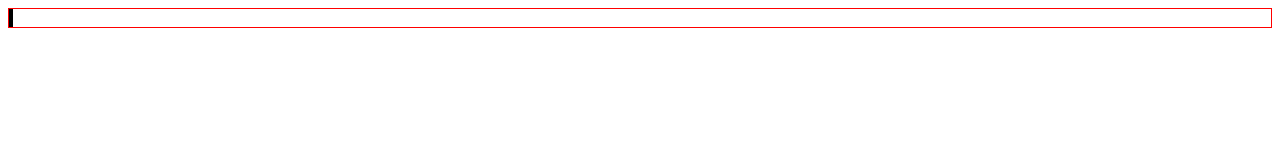
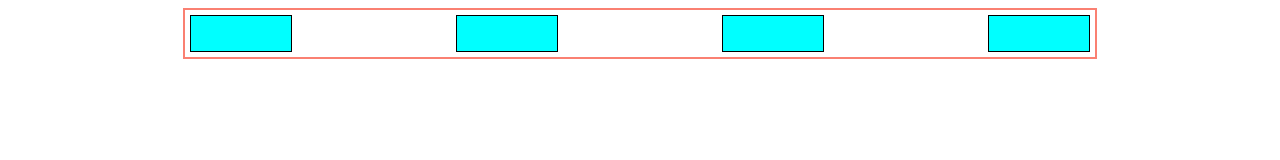
Before and after one commit to sagarhasan273/Web_work, a plain HTML site: page CSS #19/index.html in a window 1280 px wide. Drawn offline with Linux system fonts and the light colour scheme.

Commit message:
Justify Content completed

```diff
--- a/CSS #19/index.html
+++ b/CSS #19/index.html
@@ -8,28 +8,32 @@
     <title>Document</title>
     <style>
         .navitems {
-            border: 1px solid red;
-            overflow: hidden;
+            width: 900px;
+            border: 2px solid salmon;
+            padding: 5px;
             margin: auto;
+            display: flex;
+            justify-content: space-between;
         }
 
         .item {
             border: 1px solid black;
-            margin: auto;
-            padding: auto;
-            display: inline;
-            color: #f2f2f2;
+            background-color: aqua;
             width: 100px;
-            height: 30px;
+            height: 35px;
+            display: inline-table;
         }
     </style>
 </head>
 
 <body>
-
-    <div class="navitems">
-        <div class="item"></div>
-        <div class="item"></div>
+    <div class="container">
+        <div class="navitems">
+            <div class="item"></div>
+            <div class="item"></div>
+            <div class="item"></div>
+            <div class="item"></div>
+        </div>
     </div>
 
 </body>
```
